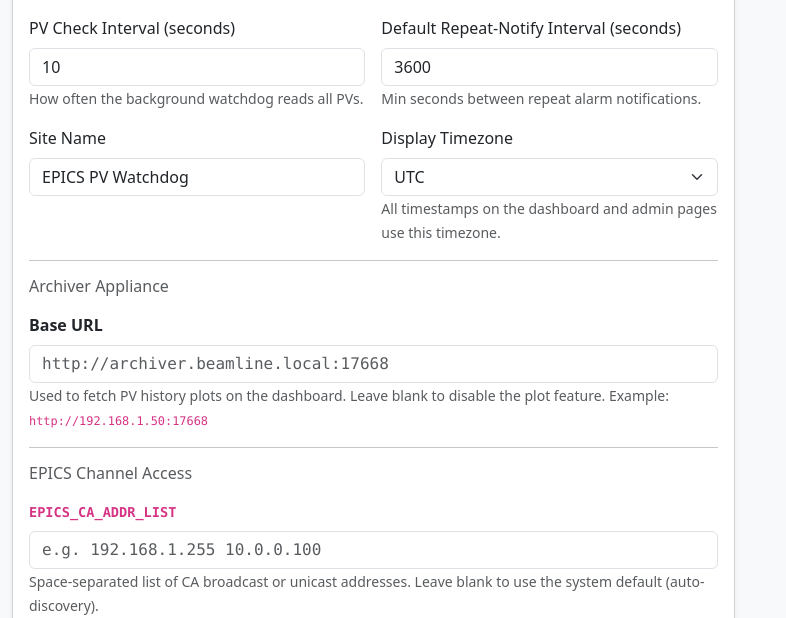
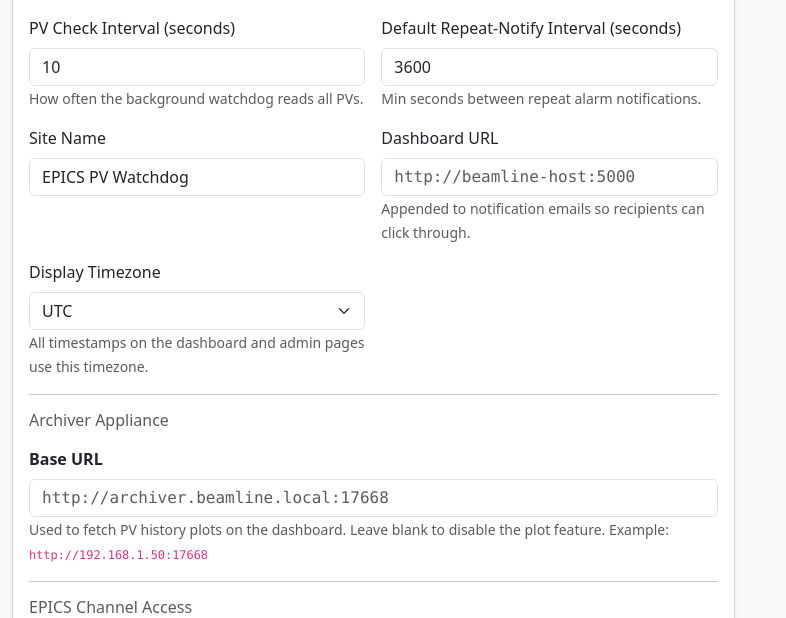
Before and after one commit to nayanbera/beamline_watchdog, a Flask app: page /admin/settings in a window 1280 px wide. Shown: the part 459-1077 px from the top of the page, without its empty margins (0-786 px from the left). Run offline with Flask 3, Linux system fonts and the light colour scheme; a user stored in the database is signed in; some libraries are stand-ins or nearby versions.

Commit message:
Add email priority headers and dashboard URL footer to notifications
- Set X-Priority: 1, X-MSMail-Priority: High, Importance: High on all
  outgoing notification emails so mail clients flag them as highest priority.
- Add site_url setting (Admin > Settings > Dashboard URL); when set, every
  notification email appends a 'View dashboard: <url>' line at the bottom.

```diff
--- a/app/__init__.py
+++ b/app/__init__.py
@@ -150,6 +150,7 @@ def _initialize_defaults():
         ('check_interval',         '10',                 'How often to check PVs (seconds)'),
         ('default_notify_interval','3600',               'Min seconds between repeated notifications'),
         ('site_name',              'EPICS PV Watchdog',  'Site name shown in page header'),
+        ('site_url',               '',                   'Base URL of this watchdog (shown in notification emails)'),
         ('timezone',               'UTC',                'Display timezone for all timestamps (IANA name, e.g. America/Chicago)'),
         ('archiver_url',           '',                   'Archiver Appliance base URL (e.g. http://archiver.local:17668)'),
         ('epics_ca_addr_list',     '',                   'EPICS_CA_ADDR_LIST — space-separated CA broadcast/unicast addresses'),
--- a/app/routes/admin.py
+++ b/app/routes/admin.py
@@ -418,7 +418,7 @@ def settings():
         else:
             keys = ['mail_server', 'mail_port', 'mail_username', 'mail_password',
                     'mail_use_tls', 'mail_use_ssl', 'mail_sender',
-                    'check_interval', 'default_notify_interval', 'site_name',
+                    'check_interval', 'default_notify_interval', 'site_name', 'site_url',
                     'timezone', 'archiver_url',
                     'epics_ca_addr_list', 'epics_ca_auto_addr_list']
             for key in keys:
--- a/app/templates/admin/settings.html
+++ b/app/templates/admin/settings.html
@@ -74,6 +74,13 @@
               <label class="form-label">Site Name</label>
               <input type="text" name="site_name" class="form-control"
                 value="{{ cfg.get('site_name', 'EPICS PV Watchdog') }}">
+            </div>
+            <div class="col-md-6">
+              <label class="form-label">Dashboard URL</label>
+              <input type="text" name="site_url" class="form-control font-monospace"
+                value="{{ cfg.get('site_url', '') }}"
+                placeholder="http://beamline-host:5000">
+              <small class="text-muted">Appended to notification emails so recipients can click through.</small>
             </div>
             <div class="col-md-6">
               <label class="form-label">Display Timezone</label>
```
Also changed, not shown: app/email_utils.py (+10 -1 lines).
